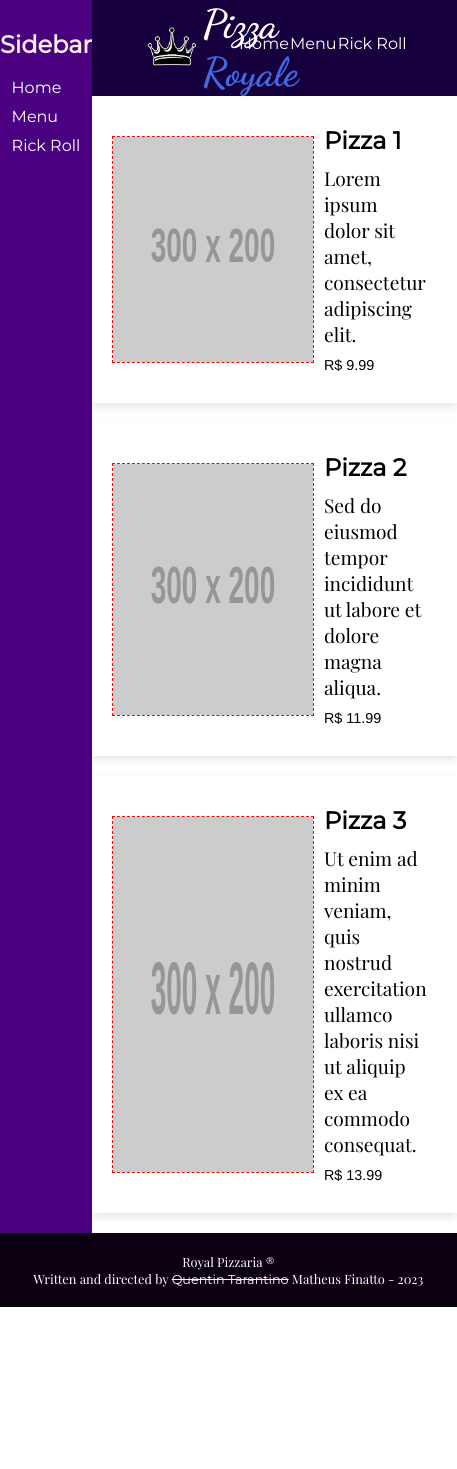
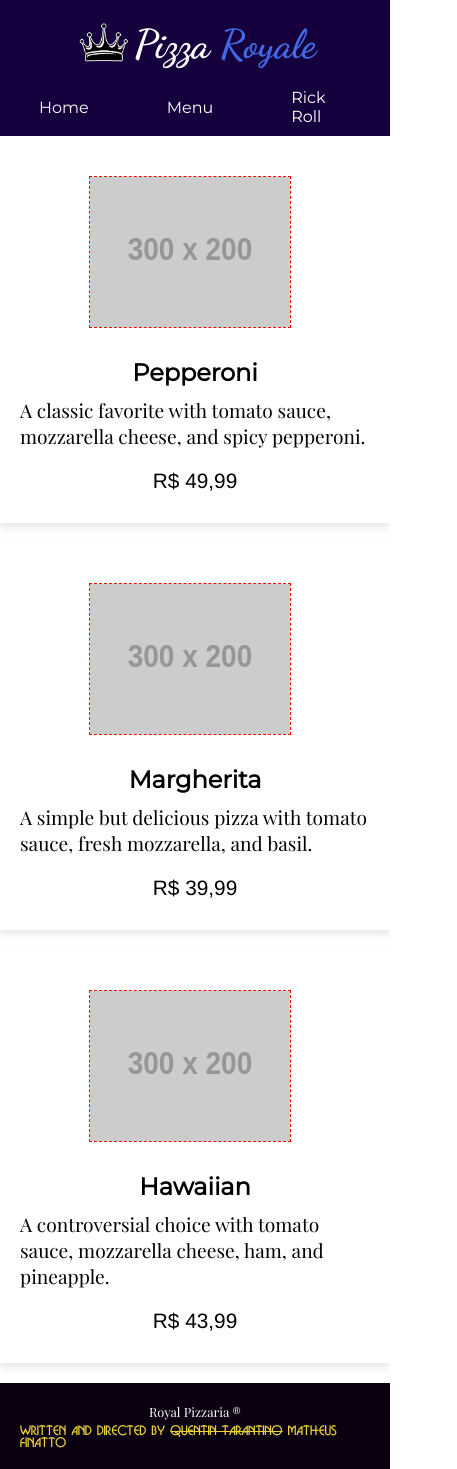
Before and after one commit to MatheusFinatto/tde2-web, a plain HTML site: page menu.html in a window 390 px wide. Shown: the whole page, 457 px wide, since content can reach past the window. Before the commit the page ends 1307 px from the top, so only its background shows below. Drawn offline with nearby package versions, Linux system fonts and the light colour scheme; placeholder pictures from the web are drawn by us.

Commit message:
feat: mobile support and css adjustments

```diff
--- a/menu.css
+++ b/menu.css
@@ -7,11 +7,14 @@
 
 .card img {
   border: 1px dashed red;
-  max-width: 200px;
+  width: 200px;
+  margin-right: 10px;
+  height: 150px;
 }
 
 .card-content {
-  padding: 10px;
+  padding: 40px 0 0 10px;
+  width: 60%;
 }
 
 .card-title {
@@ -26,22 +29,22 @@
 }
 
 .card-price {
-  font-size: 0.9rem;
+  font-size: 1.3rem;
   margin-top: 10px;
   font-family: "Franklin Gothic Medium", "Arial Narrow", Arial, sans-serif;
 }
 
-@media (min-width: 768px) {
+@media (max-width: 400px) {
   .card {
-    flex-direction: row;
+    flex-direction: column;
+    justify-content: center;
+    align-items: center;
   }
-
-  .card img {
-    width: 40%;
-    margin-right: 20px;
-  }
-
   .card-content {
-    width: 60%;
+    display: flex;
+    flex-direction: column;
+    align-items: center;
+    padding: 10px;
+    width: 100%;
   }
 }
--- a/menu.html
+++ b/menu.html
@@ -44,36 +44,38 @@
             <div class="card">
                 <img src="https://via.placeholder.com/300x200.png?text=Pizza+1" alt="Pizza 1">
                 <div class="card-content">
-                    <h3 class="card-title">Pizza 1</h3>
-                    <p class="card-description">Lorem ipsum dolor sit amet, consectetur adipiscing elit.</p>
-                    <p class="card-price">R$ 9.99</p>
+                    <h3 class="card-title">Pepperoni</h3>
+                    <p class="card-description">A classic favorite with tomato sauce, mozzarella cheese, and spicy
+                        pepperoni.</p>
+                    <p class="card-price">R$ 49,99</p>
                 </div>
             </div>
 
             <div class="card">
                 <img src="https://via.placeholder.com/300x200.png?text=Pizza+2" alt="Pizza 2">
                 <div class="card-content">
-                    <h3 class="card-title">Pizza 2</h3>
-                    <p class="card-description">Sed do eiusmod tempor incididunt ut labore et dolore magna aliqua.
+                    <h3 class="card-title">Margherita</h3>
+                    <p class="card-description">A simple but delicious pizza with tomato sauce, fresh mozzarella, and
+                        basil.
                     </p>
-                    <p class="card-price">R$ 11.99</p>
+                    <p class="card-price">R$ 39,99</p>
                 </div>
             </div>
 
             <div class="card">
                 <img src="https://via.placeholder.com/300x200.png?text=Pizza+3" alt="Pizza 3">
                 <div class="card-content">
-                    <h3 class="card-title">Pizza 3</h3>
-                    <p class="card-description">Ut enim ad minim veniam, quis nostrud exercitation ullamco laboris
-                        nisi ut aliquip ex ea commodo consequat.</p>
-                    <p class="card-price">R$ 13.99</p>
+                    <h3 class="card-title">Hawaiian</h3>
+                    <p class="card-description">A controversial choice with tomato sauce, mozzarella cheese, ham, and
+                        pineapple.</p>
+                    <p class="card-price">R$ 43,99</p>
                 </div>
             </div>
         </main>
 
         <footer class="footer">
             <p>Royal Pizzaria &reg;</p>
-            <p>Written and directed by <s>Quentin Tarantino</s> Matheus Finatto - 2023</p>
+            <p class="meme">WRITTEN AND DIRECTED BY <S class="meme">QUENTIN TARANTINO</S> MATHEUS FINATTO</p>
         </footer>
     </div>
 </body>
--- a/style.css
+++ b/style.css
@@ -33,8 +33,8 @@ h1 span {
 }
 
 .content img {
-  width: 40%;
-  height: 40%;
+  width: 600px;
+  height: 400px;
 }
 
 ul li {
@@ -142,6 +142,60 @@ img {
   margin: 20px 0;
 }
 
+@media screen and (max-width: 920px) {
+  .nav {
+    display: block;
+    padding: 0;
+  }
+
+  .nav ul {
+    justify-content: center;
+  }
+  .nav ul li {
+    padding: 0 10vw;
+  }
+
+  .content {
+    padding: 50px 2%;
+  }
+  .content img {
+    width: auto;
+    height: auto;
+  }
+  #title {
+    justify-content: center;
+  }
+
+  .content h2 {
+    margin-bottom: 0px;
+  }
+}
+
+@media screen and (max-width: 550px) {
+  .container {
+    grid-template-columns: 1fr;
+  }
+  .sidenav {
+    width: 0;
+  }
+  .sidenav h2,
+  .sidenav ul,
+  .sidenav br {
+    display: none;
+  }
+}
+
 p {
   font-family: "Playfair Display", serif;
 }
+
+@font-face {
+  font-family: "Busorama";
+  src: url("./busorama.ttf") format("truetype");
+}
+
+.meme {
+  margin-top: 5px;
+  color: #ebd13c;
+  font-family: busorama, sans-serif;
+}
```
Also changed, not shown: index.html (+6 -2 lines), busorama.ttf (added).
